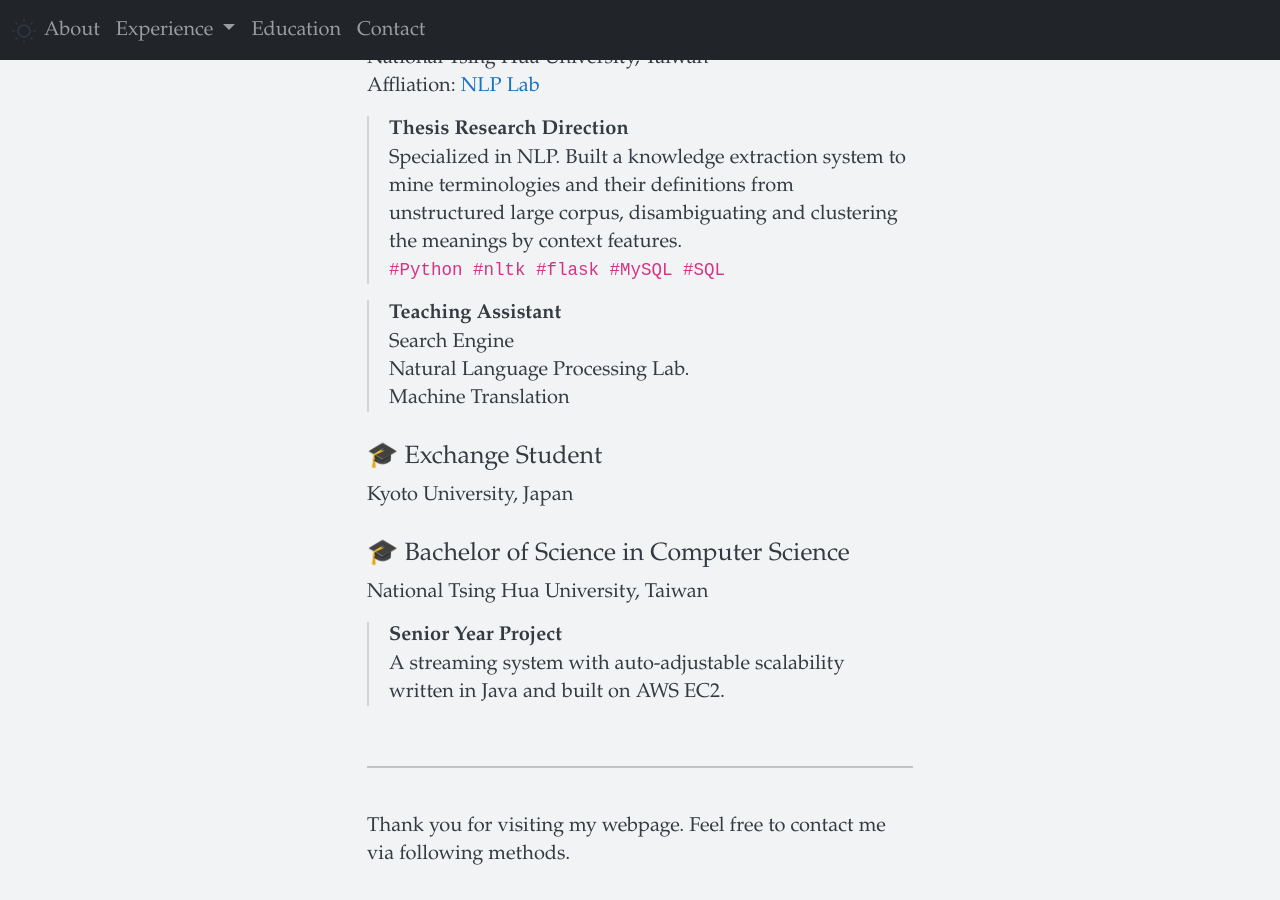
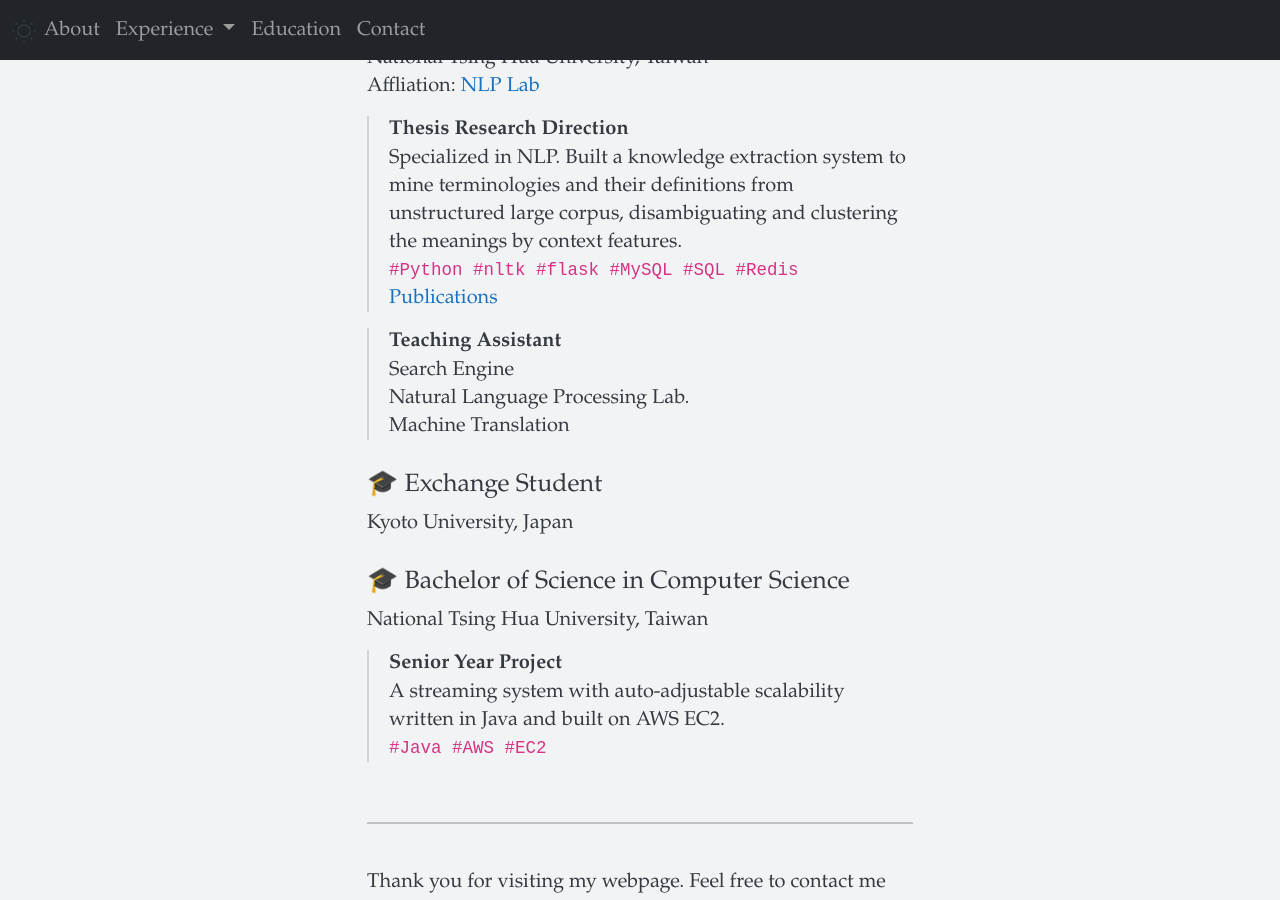
Before and after one commit to ikulan/personal_website_v1, a Jekyll site: the page built from index.md, in a window 1280 px wide and 900 px high, scrolled down 5266 px. Built offline with Jekyll 4.4.1, drawn with Linux system fonts in a browser that asks for light colours.

Commit message:
Add publications page

```diff
--- a/_includes/head.html
+++ b/_includes/head.html
@@ -34,19 +34,19 @@
     <!-- menu -->
     <div class="collapse navbar-collapse" id="navbarSupportedContent">
       <ul class="navbar-nav me-auto mb-2 mb-lg-0">
-        <li class="nav-item"><a class="nav-link" href="#about">About</a></li>
+        <li class="nav-item"><a class="nav-link" href="/#about">About</a></li>
         <li class="nav-item dropdown">
           <a class="nav-link dropdown-toggle" href="#" role="button" data-bs-toggle="dropdown" aria-expanded="false">
             Experience
           </a>
           <ul class="dropdown-menu">
-            <li><a class="dropdown-item" href="#wearisma">WeArisma</a></li>
-            <li><a class="dropdown-item" href="#nb">NetBase Quid</a></li>
-            <li><a class="dropdown-item" href="#garmin">Garmin</a></li>
+            <li><a class="dropdown-item" href="/#wearisma">WeArisma</a></li>
+            <li><a class="dropdown-item" href="/#nb">NetBase Quid</a></li>
+            <li><a class="dropdown-item" href="/#garmin">Garmin</a></li>
           </ul>
         </li>
-        <li class="nav-item"><a class="nav-link" href="#ed">Education</a></li>
-        <li class="nav-item"><a class="nav-link" href="#contact">Contact</a></li>
+        <li class="nav-item"><a class="nav-link" href="/#ed">Education</a></li>
+        <li class="nav-item"><a class="nav-link" href="/#contact">Contact</a></li>
       </ul>
     </div>
   </div>
--- a/index.md
+++ b/index.md
@@ -81,7 +81,8 @@
 
 > <dt>Thesis Research Direction</dt>
 > Specialized in NLP. Built a knowledge extraction system to mine terminologies and their definitions from unstructured large corpus, disambiguating and clustering the meanings by context features. \
-`#Python #nltk #flask #MySQL #SQL`
+`#Python #nltk #flask #MySQL #SQL #Redis` \
+> [Publications](/publications)
 
 > <dt>Teaching Assistant</dt>
 Search Engine \
@@ -95,7 +96,8 @@
 National Tsing Hua University, Taiwan
 
 > <dt>Senior Year Project</dt>
-> A streaming system with auto-adjustable scalability written in Java and built on AWS EC2.
+> A streaming system with auto-adjustable scalability written in Java and built on AWS EC2. \
+`#Java #AWS #EC2`
 
 <br/>
 
```
Also changed, not shown: publications.md (added, +28 -0 lines), 1 other file.
